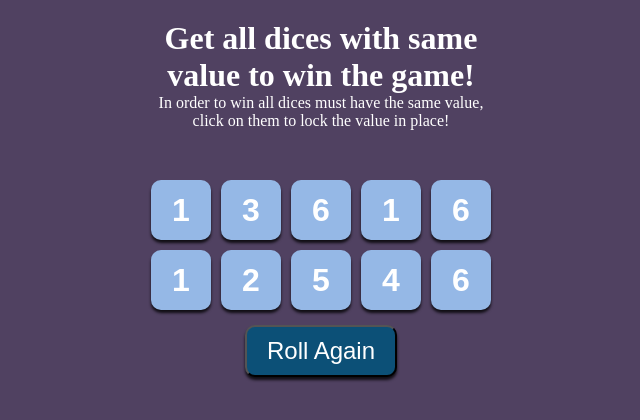
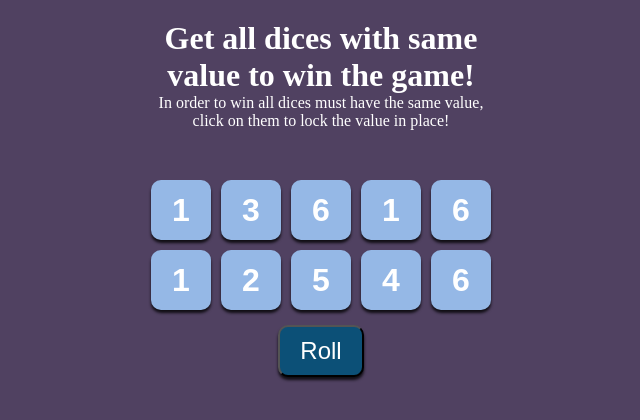
Before and after one commit to rodolfofrainer/tenzies, a React (Vite) app: page / in a window 1280 px wide. Shown: the top 420 px of the page, without its empty margins (319-959 px from the left). Built offline with nearby package versions, Linux system fonts and the light colour scheme.

Commit message:
implement roll button and function

```diff
--- a/src/App.tsx
+++ b/src/App.tsx
@@ -15,6 +15,14 @@ export default function App(): JSX.Element {
         isHeld: false,
         id: nanoid(),
       }));
+  }
+
+  function rollButton() {
+    setDice((oldDice) =>
+      oldDice.map((die) =>
+        die.isHeld ? die : { ...die, value: Math.ceil(Math.random() * 6) }
+      )
+    );
   }
 
   function holdButton(id: string) {
@@ -40,7 +48,9 @@ export default function App(): JSX.Element {
       <div className="app-container">
         <TopBar />
         <div className="dices-container">{diceElements}</div>
-        <button className="roll-again-button">Roll Again</button>
+        <button onClick={rollButton} className="roll-again-button">
+          Roll
+        </button>
       </div>
     </main>
   );
```
